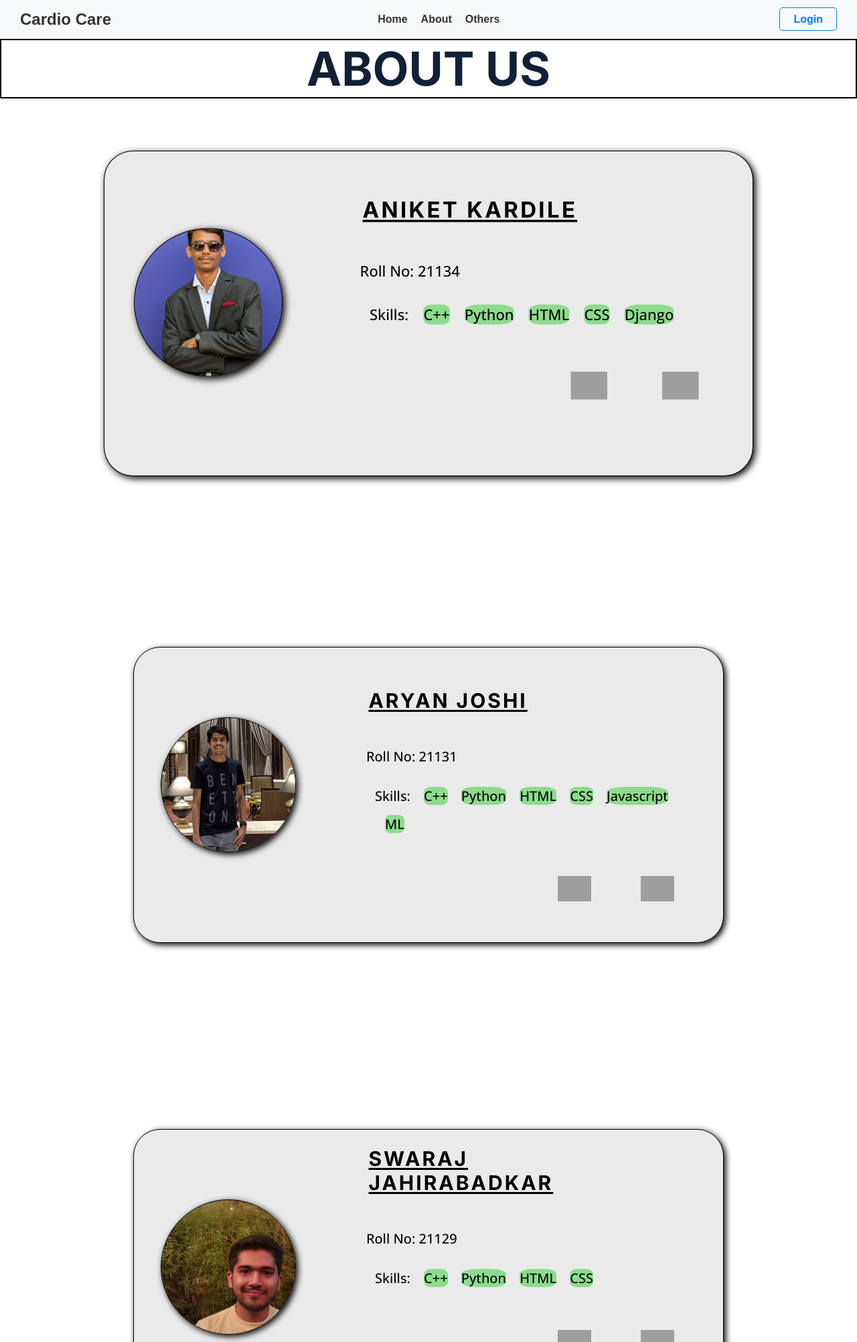
After one commit to aniketk17/CardioCare, a Django app: page /about/ in a window 1280 px wide. The commit adds this page. Shown: the top 2004 px of the page at 67% size. Run offline with Django 5.2, Linux system fonts and the light colour scheme; parts of the project's set-up code (start-up, migrations or seed data) failed here and were passed over; grey boxes are pictures that could not be loaded.

Commit message:
added about page

```diff
--- a/main/urls.py
+++ b/main/urls.py
@@ -4,5 +4,6 @@ from .views import *
 urlpatterns = [
     path('', home, name='homePage'),
     path('form/',form_view,name='form_page'),
-    path('result/',result_view,name='result_page')
+    path('result/',result_view,name='result_page'),
+    path('about/',about_view,name='about_page'),
 ]
--- a/main/views.py
+++ b/main/views.py
@@ -9,6 +9,9 @@ def home(request):
 
 def form_view(request):
   return render(request,'form.html')
+
+def about_view(request):
+  return render(request,'about.html')
 
 def result_view(request):
   if request.method == "POST":
--- /dev/null
+++ b/static/css/about.css
@@ -0,0 +1,233 @@
+*{
+    padding: 0;
+    margin: 0;
+    scroll-behavior: smooth;
+}
+
+@keyframes fadeInText {
+    0% {
+      opacity: 0;
+      text-shadow: none;
+    }
+    50% {
+      opacity: 1;
+      text-shadow: 0 0 5px rgba(0, 0, 0, 0.3);
+    }
+    100% {
+      opacity: 1;
+
+      text-shadow: 0 0 5px rgba(0, 0, 0, 0.3), 0 0 10px rgba(0, 0, 0, 0.2);
+    }
+}
+
+
+body {
+    font-family: Arial, sans-serif;
+    margin: 0;
+    padding: 0;
+}
+
+.navbar {
+    background-color: #f8f9fa;
+    box-shadow: 0 2px 4px rgba(0,0,0,0.1);
+    padding: 15px 30px;
+    border-radius: 10px;
+    display: flex;
+    justify-content: space-between;
+    align-items: center;
+}
+
+.navbar-brand {
+    font-size: 1.5em;
+    font-weight: bold;
+    text-decoration: none;
+    color: #333;
+}
+
+.navbar-toggler {
+    display: none;
+}
+
+.navbar-nav {
+    list-style: none;
+    margin: 0;
+    padding: 0;
+    display: flex;
+    align-items: center;
+}
+
+.nav-item {
+    margin-right: 20px;
+}
+
+.nav-link {
+    text-decoration: none;
+    color: #333;
+    font-weight: bold;
+}
+
+.dropdown-menu {
+    display: none;
+    position: absolute;
+    background-color: #f8f9fa;
+    padding: 10px;
+    border-radius: 5px;
+    box-shadow: 0 2px 4px rgba(0,0,0,0.1);
+}
+
+.dropdown-menu a {
+    display: block;
+    text-decoration: none;
+    color: #333;
+    font-weight: bold;
+    padding: 5px 0;
+}
+
+.dropdown-menu a:hover {
+    background-color: #ddd;
+}
+
+.dropdown:hover .dropdown-menu {
+    display: block;
+}
+
+.btn {
+    border: 1px solid #007bff;
+    color: #007bff;
+    padding: 8px 20px;
+    border-radius: 5px;
+    text-decoration: none;
+    font-weight: bold;
+}
+
+.btn:hover {
+    background-color: #007bff;
+    color: white;
+}
+
+
+
+
+
+.title{
+    margin-top: 0;
+    border: 2px solid black;
+    color:rgb(18,32,54);
+    font-family: 'Inter', sans-serif;
+    font-weight: bolder;
+    font-size: 70px;
+    text-align: center;
+}
+
+
+
+
+.card-container{
+    margin-top: 100px;
+    height: 325vh;
+    display: flex;
+    flex-flow: column wrap;
+    align-content: center;
+    justify-content: space-between;
+}
+
+.card{
+    border:1px solid black;
+    width:110vh;
+    height: 55vh;
+    background-color: #EAEAEA;
+    box-shadow: 3px 3px 10px black;
+    border-radius: 40px;
+    transition: all 0.7s;
+}
+
+.profile-pic{
+    display: inline-block;
+    background-position: center;
+    /* background-size: contain; */
+    background-repeat: no-repeat;
+    /* background-size: 300px; */
+    border:1px solid black;
+    border-radius: 50%;
+    width: 200px;
+    height: 200px;
+    margin-top: 13vh;
+    margin-left: 5vh;
+    box-shadow: 3px 3px 10px black;
+
+}
+
+.name{
+    display: inline-block;
+    /* border:1px solid black; */
+    width:50vh;
+    font-family: 'Inter', sans-serif;
+    font-size: 30px;
+    /* font-weight: lighter; */
+    transform: translate(13vh,-27vh);
+    text-decoration: underline;
+    text-underline-offset: 3px;
+    letter-spacing: 3px;
+}
+.roll-no{
+    display: inline-block;
+    /* border:1px solid black; */
+    font-family: 'Open Sans', sans-serif;
+    transform: translate(-38vh,-17vh);
+    /* letter-spacing: 3px; */
+    font-size: 20px;
+}
+
+.skills-text{
+    display:flex;
+    width: 60vh;
+    flex-flow: row wrap;
+    justify-content: space-around;
+    display: inline-block;
+    /* border:1px solid black; */
+    font-family: 'Open Sans', sans-serif;
+    font-size: 20px;
+    transform: translate(45vh,-15vh);
+
+}
+
+.skill{
+    margin-top:15px;
+    margin-left: 15px;
+    display: inline-block;
+    background-color: rgba(50, 205, 50,0.5);
+    border-radius: 30%;
+
+}
+
+.social-media{
+    display: flex;
+    width: 40vh;
+    flex-direction: row-reverse;
+    /* border:1px solid black; */
+    transform: translate(70vh,-7vh);
+    justify-content: space-evenly;
+}
+
+
+.card-animate{
+    transform: scale(1.1);
+    /* background-color: #CCCCCC; */
+}
+
+.loaded {
+    /* border: 1px solid black; */
+    display: block;
+    position: fixed;
+    z-index: 2;
+    width: 100%;
+    height: 3px;
+    top: 0px;
+    background-image: linear-gradient(to right, blue, blue);
+    background-size: 0% 100%;
+    background-repeat: no-repeat;
+    transition: background-size 0.2s ease-in;
+}
+.loadedFull {
+background-size: 100%;
+}
--- /dev/null
+++ b/templates/about.html
@@ -0,0 +1,159 @@
+{% load static %}
+<!DOCTYPE html>
+<html lang="en">
+
+<head>
+  <meta charset="UTF-8">
+  <meta http-equiv="X-UA-Compatible" content="IE=edge">
+  <meta name="viewport" content="width=device-width, initial-scale=1.0">
+  <title>About Page</title>
+  <link rel="stylesheet" type="text/css" href="{% static 'css/about.css' %}">
+  <link rel="preconnect" href="https://fonts.googleapis.com">
+  <link rel="preconnect" href="https://fonts.gstatic.com" crossorigin>
+  <link href="https://fonts.googleapis.com/css2?family=Inter:wght@700&display=swap" rel="stylesheet">
+  <link href="https://fonts.googleapis.com/css2?family=Open+Sans:wght@500&display=swap" rel="stylesheet">
+
+</head>
+
+<body>
+
+  <div class="navbar">
+    <a class="navbar-brand" href="#">Cardio Care</a>
+    <button class="navbar-toggler" type="button" aria-label="Toggle navigation">&#9776;</button>
+    <ul class="navbar-nav">
+      <li class="nav-item">
+        <a class="nav-link active" href="{% url 'homePage' %}">Home</a>
+      </li>
+      <li class="nav-item">
+        <a class="nav-link" href="{% url 'about_page' %}">About</a>
+      </li>
+      <li class="nav-item dropdown">
+        <a class="nav-link dropdown-toggle" href="#" role="button" aria-expanded="false">
+          Others
+        </a>
+        <ul class="dropdown-menu">
+          <li><a class="dropdown-item" href="{% url 'chat_bot_page' %}">CardioCompanion</a></li>
+        </ul>
+      </li>
+    </ul>
+    <div class="d-flex">
+      {% if request.user.is_authenticated %}
+        <a class="btn" href="{% url 'logout_page' %}">Logout</a>
+      {% else %}
+        <a class="btn" href="{% url 'logout_page' %}">Login</a>
+      {% endif %}
+    </div>
+  </div>
+
+  <section class="header">
+
+    <div class="title">ABOUT US</div>
+  </section>
+
+  <section class="card-container">
+
+    <section class="card card-1">
+      <div class="profile-pic" style="background-image: url('{% static 'images/img1.jpg' %}'); background-size: 300px;">
+      </div>
+      <div class="name">ANIKET KARDILE</div>
+      <div class="roll-no">Roll No: 21134</div>
+      <div class="skills-text">Skills:
+        <div class="skill">C++</div>
+        <div class="skill">Python</div>
+        <div class="skill">HTML</div>
+        <div class="skill">CSS</div>
+        <div class="skill">Django</div>
+      </div>
+      </div>
+      <div class="social-media">
+        <div class="instagram"><a href="https://www.instagram.com/aniketxkardile?igsh=MXFoYnNxZXY0d3J0bg=="
+            target="_blank"><img
+              src="https://cdn2.iconfinder.com/data/icons/social-media-2285/512/1_Instagram_colored_svg_1-256.png"
+              width="50px"></a></div>
+        <div class="linkedin"><a href="#" target="_blank"><img src="https://cdn1.iconfinder.com/data/icons/logotypes/32/circle-linkedin-256.png"
+              width="50px"></a></div>
+      </div>
+    </section>
+
+    <section class="card card-2">
+      <div class="profile-pic" style="background-image: url('{% static 'images/img2.jpg' %}'); background-size: 300px;">
+      </div>
+      <div class="name">ARYAN JOSHI</div>
+      <div class="roll-no">Roll No: 21131</div>
+      <div class="skills-text">Skills:
+        <div class="skill">C++</div>
+        <div class="skill">Python</div>
+        <div class="skill">HTML</div>
+        <div class="skill">CSS</div>
+        <div class="skill">Javascript</div>
+        <div class="skill">ML</div>
+      </div>
+      </div>
+      <div class="social-media">
+        <div class="instagram"><a href="https://www.instagram.com/aryan_joshi1204?igsh=b3NrZ2wydHR6MGx0"
+            target="_blank"><img
+              src="https://cdn2.iconfinder.com/data/icons/social-media-2285/512/1_Instagram_colored_svg_1-256.png"
+              width="50px"></a></div>
+        <div class="linkedin"><a href="" target="_blank"><img
+              src="#" width="50px"></a></div>
+
+      </div>
+    </section>
+
+    <section class="card card-3">
+      <div class="profile-pic" style="background-image: url('{% static 'images/img4.jpg' %}');background-size:
+        300px;background-position:-20px -10px"></div>
+      <div class="name">SWARAJ JAHIRABADKAR</div>
+      <div class="roll-no">Roll No: 21129</div>
+      <div class="skills-text">Skills:
+        <div class="skill">C++</div>
+        <div class="skill">Python</div>
+        <div class="skill">HTML</div>
+        <div class="skill">CSS</div>
+
+      </div>
+      </div>
+      <div class="social-media">
+        <div class="instagram"><a href="https://www.instagram.com/__swaraj_15?igsh=eGRhbTA1d3RjMmYw"
+            target="_blank"><img
+              src="https://cdn2.iconfinder.com/data/icons/social-media-2285/512/1_Instagram_colored_svg_1-256.png"
+              width="50px"></a></div>
+        <div class="linkedin"><a href="#" target="_blank"><img
+              src="https://cdn1.iconfinder.com/data/icons/logotypes/32/circle-linkedin-256.png" width="50px"></a></div>
+
+      </div>
+    </section>
+
+    <section class="card card-4">
+      <div class="profile-pic" style="background-image: url('{% static 'images/img3.jpg' %}');background-size: 300px;">
+      </div>
+      <div class="name">SHRIKANT KALE</div>
+      <div class="roll-no">Roll No: 21132</div>
+      <div class="skills-text">Skills:
+        <div class="skill">C++</div>
+        <div class="skill">Python</div>
+        <div class="skill">HTML</div>
+        <div class="skill">CSS</div>
+        <div class="skill">React</div>
+      </div>
+      </div>
+      <div class="social-media">
+        <div class="instagram"><a href="https://www.instagram.com/shrikant_kale?igsh=MW8zNWs5b3IxZWR3YQ=="
+            target="_blank"><img
+              src="https://cdn2.iconfinder.com/data/icons/social-media-2285/512/1_Instagram_colored_svg_1-256.png"
+              width="50px"></a></div>
+        <div class="linkedin"><a href="#" target="_blank"><img
+              src="https://cdn1.iconfinder.com/data/icons/logotypes/32/circle-linkedin-256.png" width="50px"></a></div>
+
+      </div>
+    </section>
+
+  </section>
+
+  <script src="https://cdnjs.cloudflare.com/ajax/libs/gsap/3.11.3/gsap.min.js"></script>
+  <script src="https://cdnjs.cloudflare.com/ajax/libs/gsap/3.11.3/ScrollTrigger.min.js"></script>
+  <script src="{% static 'js/about.js' %}"></script>
+
+</body>
+
+</html>
--- a/templates/chatbot.html
+++ b/templates/chatbot.html
@@ -29,7 +29,7 @@
             <a class="nav-link active" aria-current="page" href="{% url 'homePage' %}">Home</a>
           </li>
           <li class="nav-item">
-            <a class="nav-link" href="#">About</a>
+            <a class="nav-link" href="{% url 'about_page' %}">About</a>
           </li>
           <li class="nav-item">
             <a class="nav-link" href="{% url 'chat_bot_page' %}">CardioCompanion</a>
--- a/templates/components/footer.html
+++ b/templates/components/footer.html
@@ -1,6 +1,6 @@
 <footer class="py-3">
   <ul class="nav justify-content-center border-bottom pb-3 mb-3">
-    <li class="nav-item"><a href="#" class="nav-link px-2 text-muted">Home</a></li>
+    <li class="nav-item"><a href="{% url 'homePage' %}" class="nav-link px-2 text-muted">Home</a></li>
     <li class="nav-item"><a href="#" class="nav-link px-2 text-muted">Features</a></li>
     <li class="nav-item"><a href="#" class="nav-link px-2 text-muted">Pricing</a></li>
     <li class="nav-item"><a href="#" class="nav-link px-2 text-muted">FAQs</a></li>
--- a/templates/components/navbar.html
+++ b/templates/components/navbar.html
@@ -11,7 +11,7 @@
           <a class="nav-link active" aria-current="page" href="{% url 'homePage' %}">Home</a>
         </li>
         <li class="nav-item">
-          <a class="nav-link" href="#">About</a>
+          <a class="nav-link" href="{% url 'about_page' %}">About</a>
         </li>
         <li class="nav-item">
           <a class="nav-link" href="{% url 'chat_bot_page' %}">CardioCompanion</a>
--- a/templates/register.html
+++ b/templates/register.html
@@ -35,7 +35,7 @@
             <a class="nav-link active" aria-current="page" href="{% url 'homePage' %}">Home</a>
           </li>
           <li class="nav-item">
-            <a class="nav-link" href="#">About</a>
+            <a class="nav-link" href="{% url 'about_page' %}">About</a>
           </li>
           <li class="nav-item">
             <a class="nav-link" href="{% url 'chat_bot_page' %}">CardioCompanion</a>
```
Also changed, not shown: static/js/about.js (added, +71 -0 lines), db.sqlite3, static/images/img1.jpg (added), static/images/img2.jpg (added), static/images/img3.jpg (added), static/images/img4.jpg (added), 2 other files.
